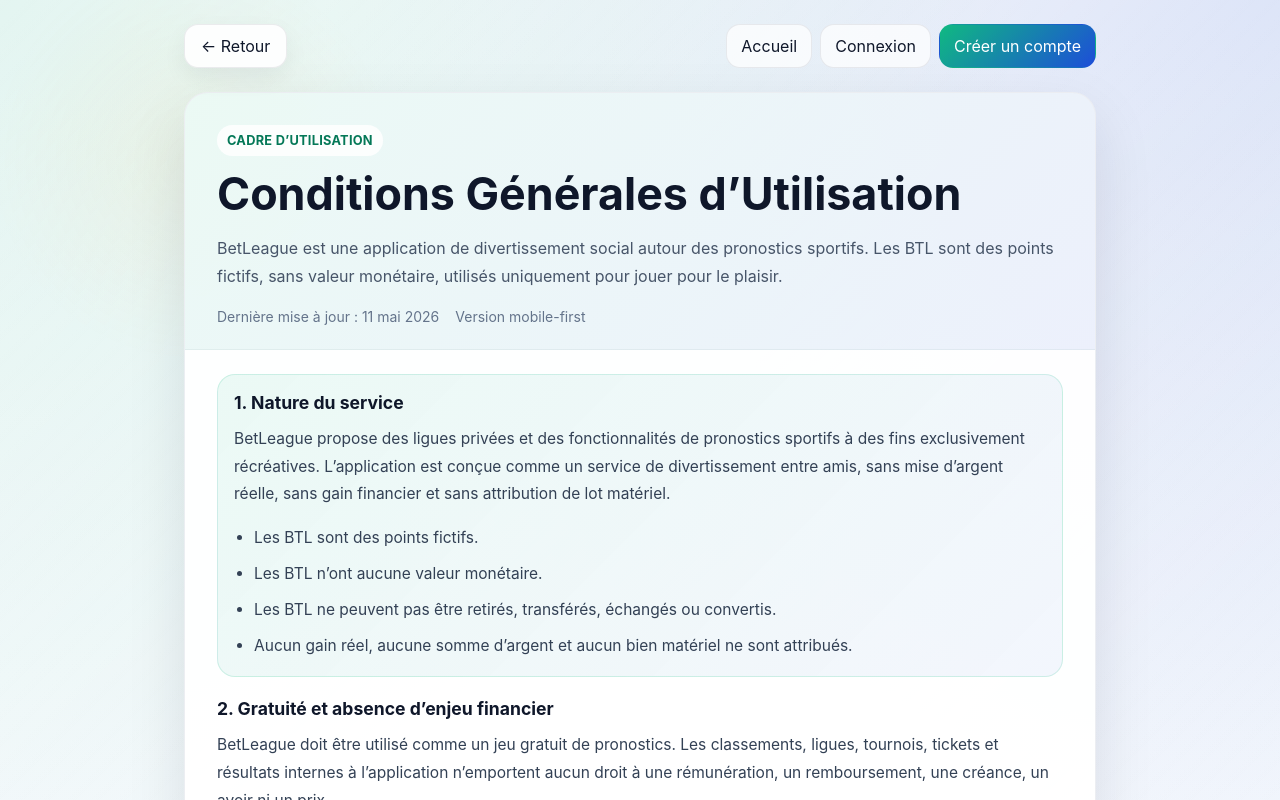
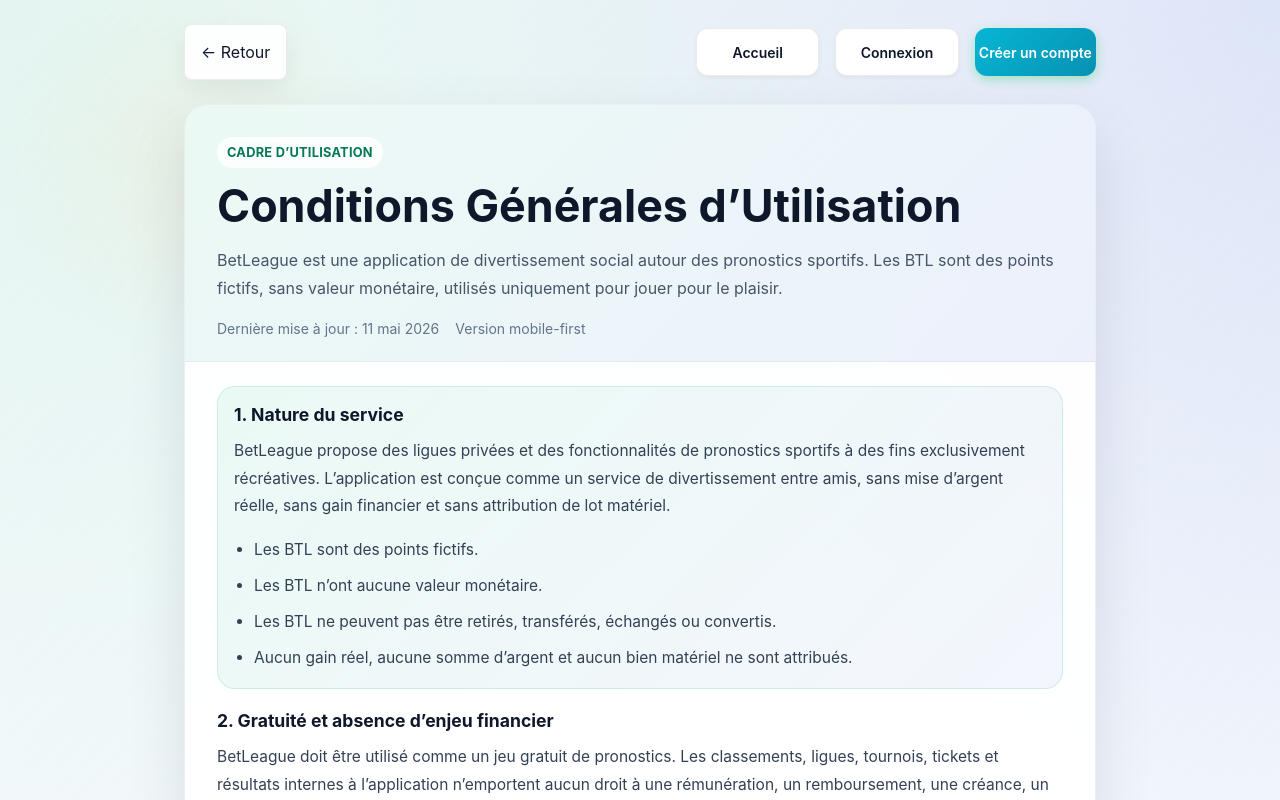
Before and after one commit to lucasdsm78/BetLeague, a React (Create React App) app in the folder front/: page /cgu in a window 1280 px wide. Shown: the top 800 px of the page. Built offline with nearby package versions, Linux system fonts and the light colour scheme; no server answers.

Commit message:
Update legal page styles and enhance quick link buttons

```diff
--- a/front/src/pages/legal/LegalPageLayout.tsx
+++ b/front/src/pages/legal/LegalPageLayout.tsx
@@ -1,5 +1,6 @@
 import React from 'react';
 import { Link, useNavigate } from 'react-router-dom';
+import '../../styles/App.css';
 import '../../styles/legal.css';
 
 interface LegalPageLayoutProps {
@@ -41,10 +42,10 @@ const LegalPageLayout: React.FC<LegalPageLayoutProps> = ({
 			← Retour
 		  </button>
 
-		  <div className="legal-page__quick-links" aria-label="Navigation rapide">
-			<Link to="/" className="legal-page__quick-link">Accueil</Link>
-			<Link to="/login" className="legal-page__quick-link">Connexion</Link>
-			<Link to="/register" className="legal-page__quick-link legal-page__quick-link--primary">
+		  <div className="legal-page__quick-links auth-buttons" aria-label="Navigation rapide">
+			<Link to="/" className="legal-page__quick-link btn btn-secondary btn-lg">Accueil</Link>
+			<Link to="/login" className="legal-page__quick-link btn btn-secondary btn-lg">Connexion</Link>
+			<Link to="/register" className="legal-page__quick-link btn btn-primary btn-lg btn-glow">
 			  Créer un compte
 			</Link>
 		  </div>
--- a/front/src/styles/legal.css
+++ b/front/src/styles/legal.css
@@ -31,10 +31,9 @@
   margin-bottom: 16px;
 }
 
-.legal-page__back,
-.legal-page__quick-link {
-  min-height: 44px;
-  border-radius: 14px;
+.legal-page__back {
+  min-height: 56px;
+  border-radius: 8px;
   font: inherit;
 }
 
@@ -59,26 +58,13 @@
 }
 
 .legal-page__quick-links {
-  display: flex;
-  flex-wrap: wrap;
-  gap: 8px;
+  width: 100%;
+  max-width: 400px;
 }
 
 .legal-page__quick-link {
-  display: inline-flex;
-  align-items: center;
-  justify-content: center;
-  padding: 0 14px;
   text-decoration: none;
-  color: #0f172a;
-  background: rgba(255, 255, 255, 0.72);
-  border: 1px solid rgba(15, 23, 42, 0.08);
-}
-
-.legal-page__quick-link--primary {
-  background: linear-gradient(135deg, #10b981, #1d4ed8);
-  color: #fff;
-  border-color: transparent;
+  width: 100%;
 }
 
 .legal-card {
@@ -308,6 +294,10 @@
     margin-bottom: 24px;
   }
 
+  .legal-page__quick-links {
+    margin-left: auto;
+  }
+
   .legal-card__header {
     padding: 32px 32px 22px;
   }
```
